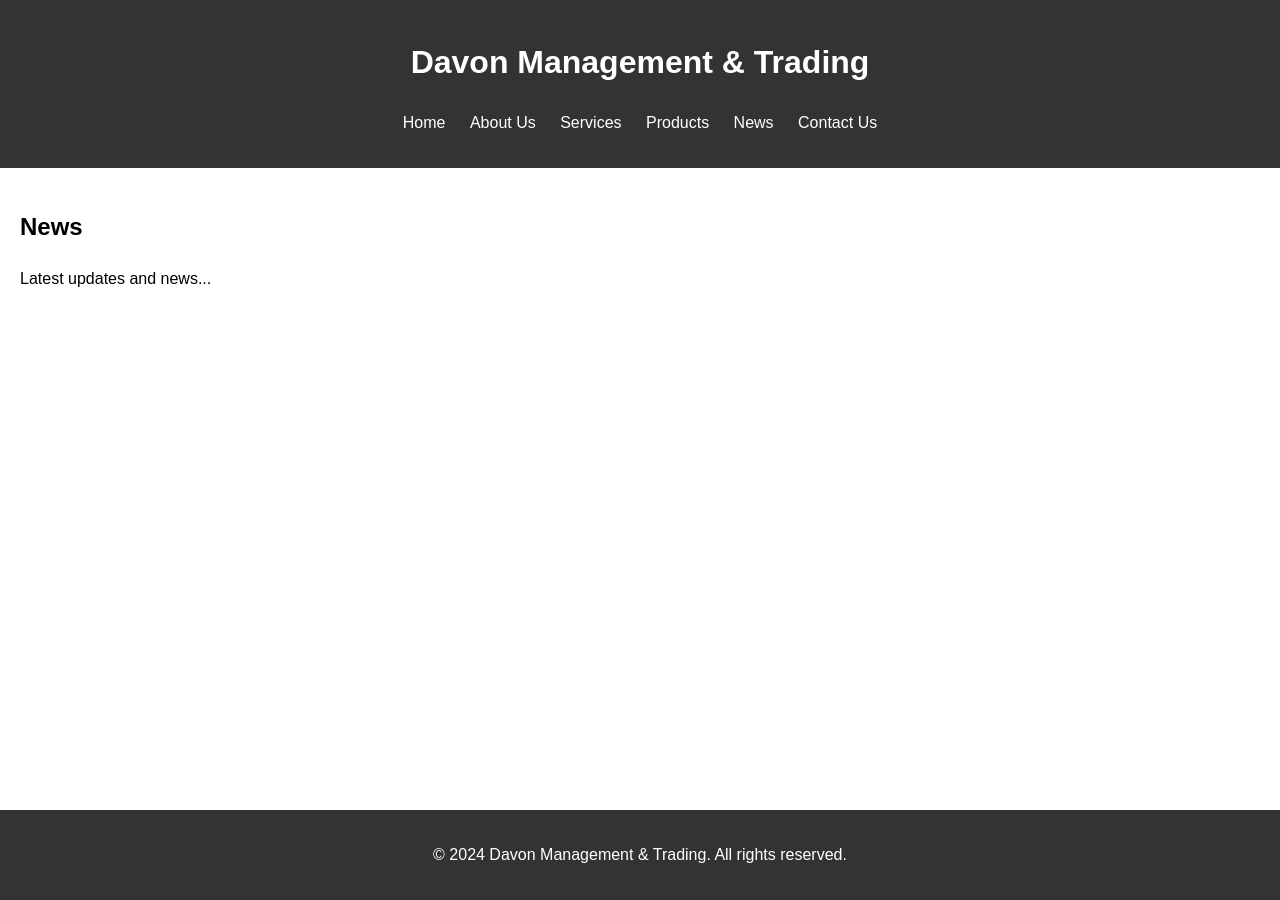
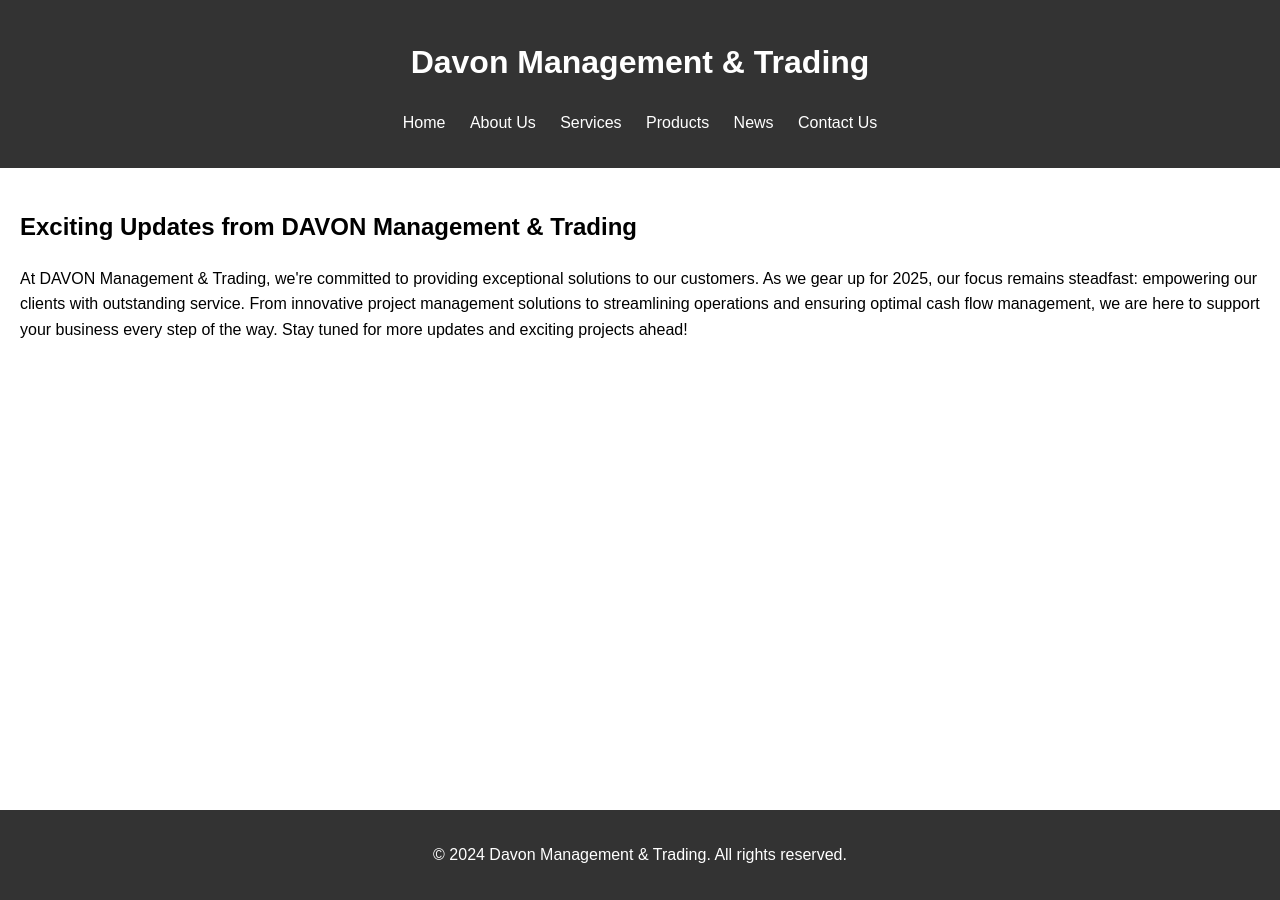
Before and after one commit to Davonmt/davonmt.com, a Jekyll site: the page news.html, which Jekyll copies as it is, in a window 1280 px wide. Built offline with Jekyll 4.4.1, drawn with Linux system fonts in a browser that asks for light colours.

Commit message:
Update news.html

```diff
--- a/news.html
+++ b/news.html
@@ -22,8 +22,16 @@
     </header>
     <main>
         <section id="news">
-            <h2>News</h2>
-            <p>Latest updates and news...</p>
+            <h2>Exciting Updates from DAVON Management & Trading</h2>
+            <p>At DAVON Management & Trading, we're committed to providing exceptional solutions to our customers.
+
+As we gear up for 2025, our focus remains steadfast: empowering our clients with outstanding service. From innovative project management solutions to streamlining operations and ensuring optimal cash flow management, we are here to support your business every step of the way.
+
+Stay tuned for more updates and exciting projects ahead!</p>
+
+
+
+
         </section>
     </main>
     <footer>
```
